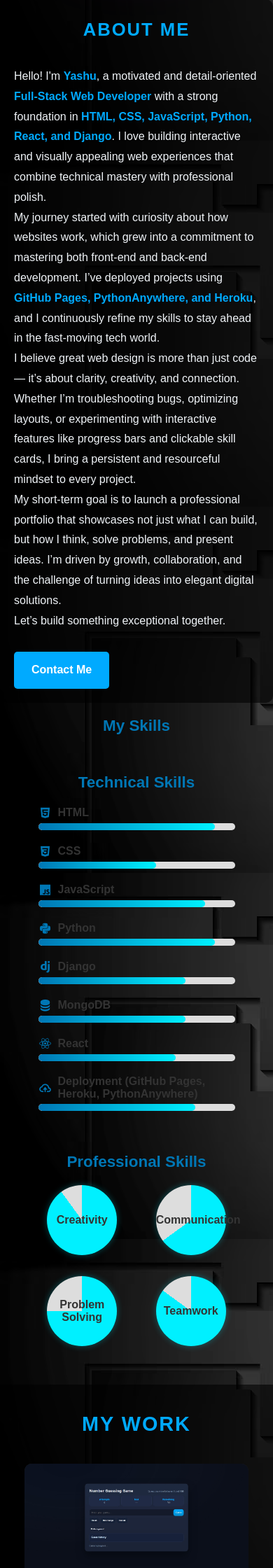
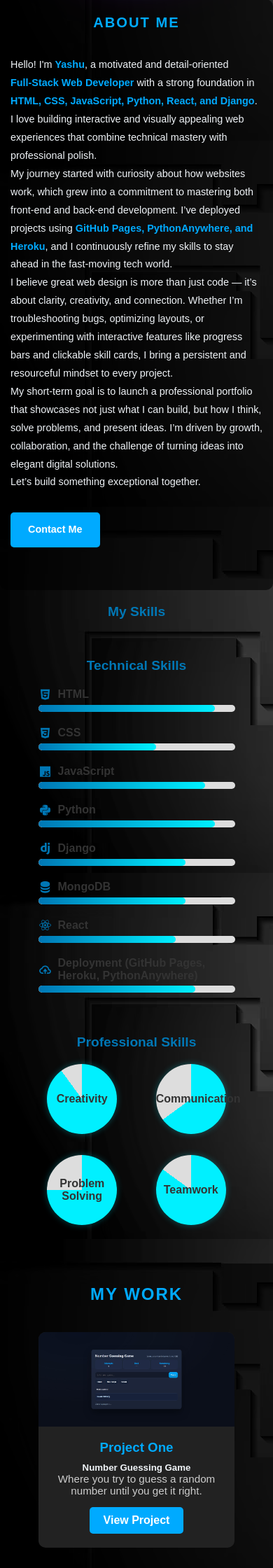
Before and after one commit to yashu10120/portfolio, a Django app: page / in a window 390 px wide. Shown: the part 845-3085 px from the top of the page at 70% size. Run offline with Django 5.2, Linux system fonts and the light colour scheme.

Commit message:
Refactor mobile styles for better responsiveness
Adjusted styles for mobile responsiveness, reducing padding, font sizes, and dimensions for various elements to improve layout on smaller screens.

```diff
--- a/static/style.css
+++ b/static/style.css
@@ -372,64 +372,63 @@ progress::-webkit-progress-value {
   /* Header / Navbar */
   header.my {
     flex-direction: column;
-    align-items: flex-start;
-    padding: 12px 16px;
+    align-items: center;   /* center logo + nav */
+    padding: 8px 12px;
   }
   .logo {
-    font-size: 20px;
-    margin-bottom: 10px;
+    font-size: 18px;       /* smaller logo text */
+    margin-bottom: 8px;
   }
   .navbar {
-    display: flex;
     flex-direction: column;
     width: 100%;
+    align-items: center;
   }
   .navbar a {
-    font-size: 16px;
-    margin: 8px 0;
-    display: block;
+    font-size: 14px;       /* smaller nav links */
+    margin: 6px 0;
   }
 
   /* Home Section */
   .home {
     flex-direction: column;
     text-align: center;
-    padding: 80px 5% 40px;
+    padding: 60px 5% 20px;
     height: auto;
   }
   .home-content h1 {
-    font-size: 28px;
+    font-size: 22px;       /* reduced main heading */
   }
   .home-content h3 {
-    font-size: 20px;
+    font-size: 16px;       /* reduced subheading */
   }
   .home-content p {
-    font-size: 16px;
+    font-size: 14px;       /* reduced paragraph */
   }
   .home-right {
     margin: 20px 0 0;
   }
   #profile-mypi,
   .highlighted-photo {
-    width: 200px;
-    height: 200px;
+    width: 140px;          /* smaller profile image */
+    height: 140px;
     margin: 0 auto;
   }
 
   /* About Section */
   .about-section {
-    padding: 20px;
-    font-size: 1em;
+    padding: 15px;
+    font-size: 0.9em;      /* slightly smaller text */
   }
   .about-section h2 {
-    font-size: 1.6em;
+    font-size: 1.4em;      /* smaller heading */
   }
 
   /* Skills Section */
   .skills-container {
     flex-direction: column;
-    gap: 20px;
-    padding: 20px;
+    gap: 15px;
+    padding: 15px;
   }
   .technical-skills, .professional-skills {
     width: 100%;
@@ -437,32 +436,32 @@ progress::-webkit-progress-value {
   }
   .professional-skills-grid {
     grid-template-columns: 1fr; /* stack skills */
-    gap: 20px;
+    gap: 15px;
   }
   .circle-skill {
-    width: 100px;
-    height: 100px;
+    width: 80px;           /* smaller skill circles */
+    height: 80px;
   }
   .circle-skill::after {
-    font-size: 12px;
-    bottom: -18px;
+    font-size: 11px;
+    bottom: -15px;
   }
   .skills-section h2,
   .skills-section h3 {
-    font-size: 1.4em;
+    font-size: 1.2em;
     text-align: center;
   }
 
   /* Projects Section */
   #projects {
-    padding: 40px 10px;
+    padding: 30px 8px;
   }
   #projects h2 {
-    font-size: 1.8em;
+    font-size: 1.5em;
   }
   .project-card {
-    width: 90%;
-    max-width: 320px;
+    width: 95%;
+    max-width: 280px;
   }
   .project-card img {
     height: auto;
@@ -471,21 +470,21 @@ progress::-webkit-progress-value {
   /* Contact Section */
   .contact-section {
     flex-direction: column;
-    padding: 40px 5%;
+    padding: 30px 5%;
   }
   .contact-left, .contact-right {
     flex: 1 1 100%;
-    margin-bottom: 20px;
+    margin-bottom: 15px;
   }
 
   /* Animations: lighter for mobile */
   .reveal {
-    transition: opacity 400ms ease, transform 400ms ease;
+    transition: opacity 300ms ease, transform 300ms ease;
   }
   .photo-reveal {
-    transition: opacity 500ms ease, transform 500ms ease, filter 500ms ease;
+    transition: opacity 400ms ease, transform 400ms ease, filter 400ms ease;
   }
   .highlighted-photo {
-    animation: glowPulse 4s ease-in-out infinite;
+    animation: glowPulse 5s ease-in-out infinite;
   }
 }
```
